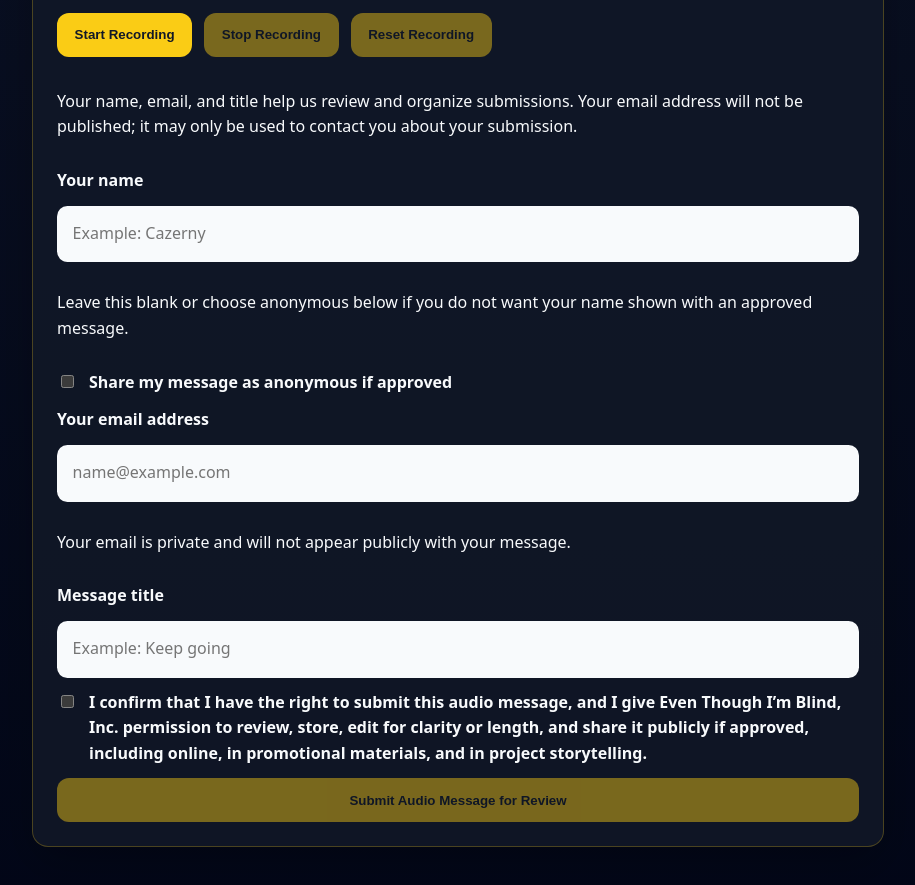
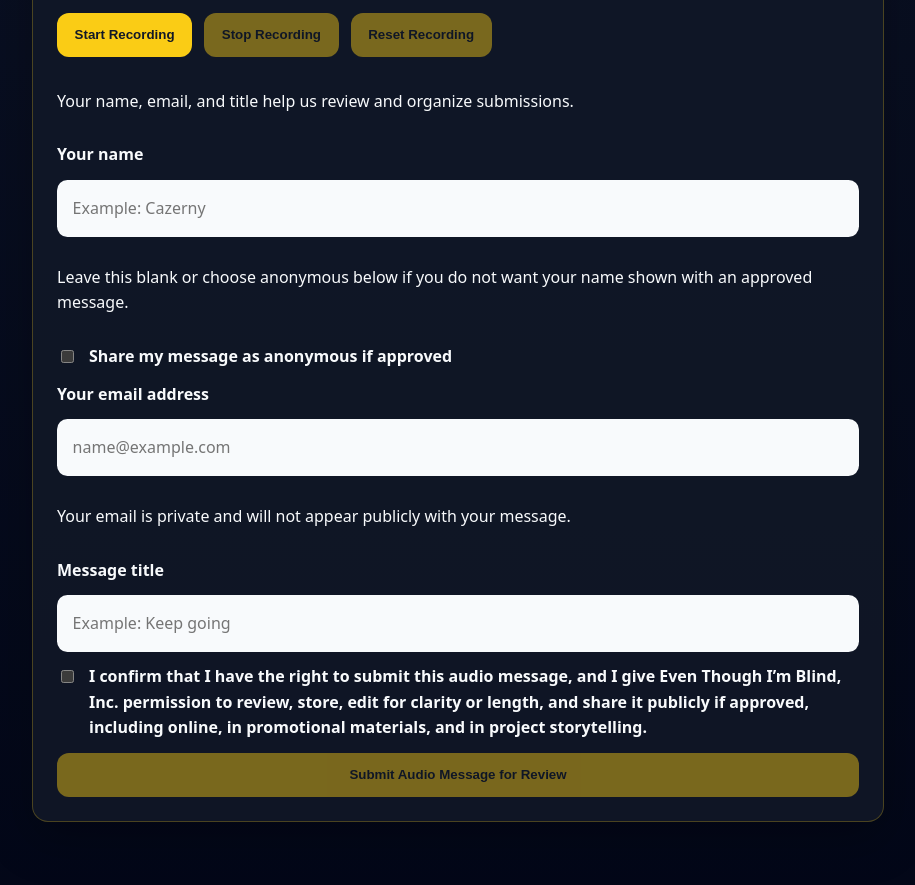
Before and after one commit to CazernyBussey/seen-through-sound-mvp, a plain HTML site: page index.html in a window 1280 px wide. Shown: the part 1010-1895 px from the top of the page, without its empty margins (182-1097 px from the left). Drawn offline with nearby package versions, Linux system fonts and the light colour scheme.

Commit message:
Remove duplicate email privacy helper text

```diff
--- a/index.html
+++ b/index.html
@@ -64,7 +64,7 @@
       </div>
 
       <form id="submissionForm" class="form">
-        <p id="form-help" class="form-help">Your name, email, and title help us review and organize submissions. Your email address will not be published; it may only be used to contact you about your submission.</p>
+        <p id="form-help" class="form-help">Your name, email, and title help us review and organize submissions.</p>
 
         <label for="speakerName">Your name</label>
         <input id="speakerName" name="speakerName" type="text" autocomplete="name" placeholder="Example: Cazerny" />
```
